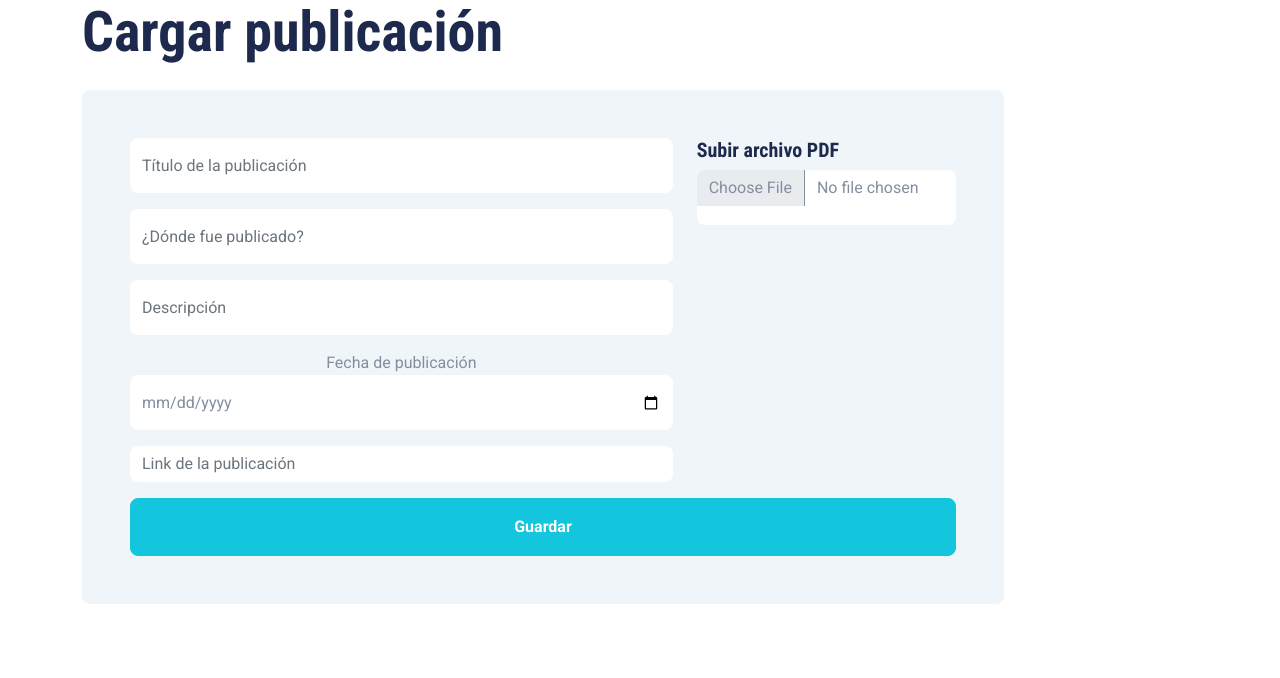
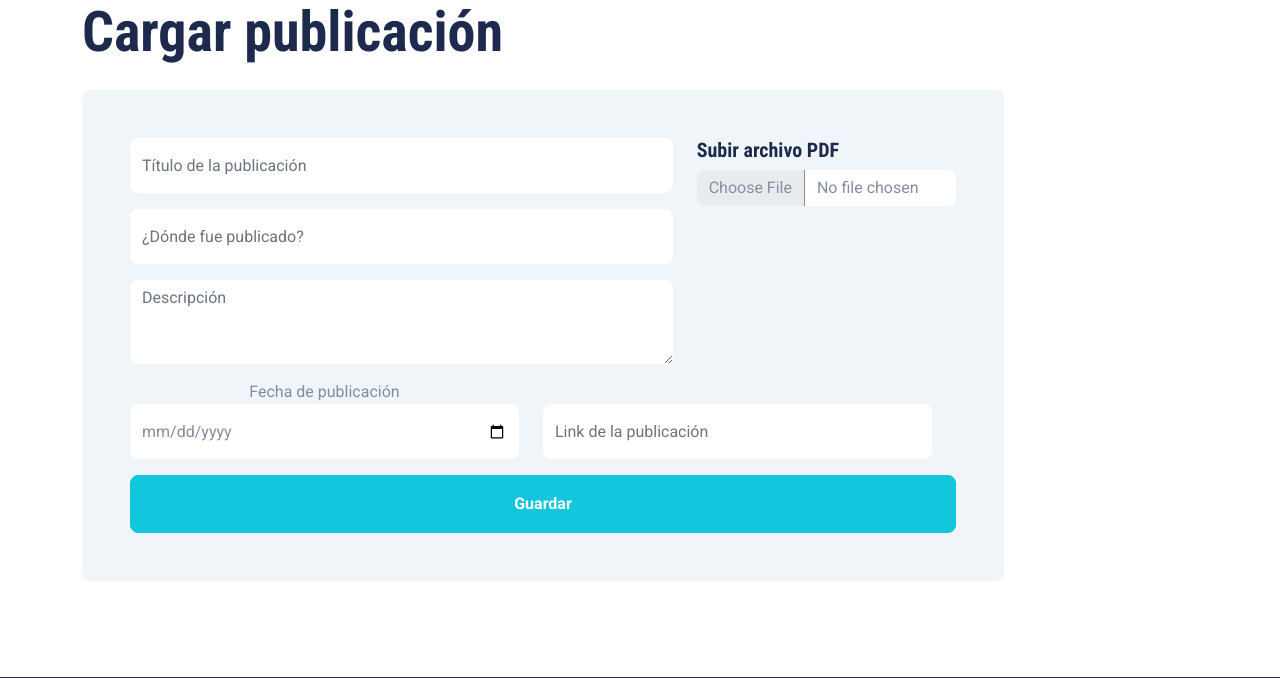
Before and after one commit to kdevivanco/psicoapp, a Flask app: template app/templates/add_publication.html in a window 1280 px wide. Shown: the part 214-892 px from the top of the page. Run offline with Flask 2, Linux system fonts and the light colour scheme; the template is opened without the code that fills it, so the values that code supplies are empty; some libraries are stand-ins or nearby versions.

Commit message:
subir publicaciones y  pdfs funcionagit add .

```diff
--- a/app/templates/add_publication.html
+++ b/app/templates/add_publication.html
@@ -32,22 +32,24 @@
                                             <input required type="text" name="publisher" class="form-control bg-white border-0" placeholder="¿Dónde fue publicado?" style="height: 55px;">
                                         </div>
                                         <div class="col-12 col-sm-12 mb-3">
-                                            <input required type="text" name="publisher" class="form-control bg-white border-0" placeholder="Descripción" style="height: 55px;">
-                                        </div>
-                                        <div class="col-12 col-sm-12 mb-3">
-                                            <label for="date">Fecha de publicación</label>
-                                            <input required type="date" name="publisher" class="form-control bg-white border-0" style="height: 55px;">
-                                        </div>
-                                        <div class="col-12 col-sm-12 mb-3">
-                                            <input name="publication_link" class="form-control bg-white border-0" placeholder="Link de la publicación">
+                                            <textarea required type="text" name="description" class="form-control bg-white border-0" placeholder="Descripción" rows="3"></textarea>
                                         </div>
                                     </div>
                                     <div class="col-4">
                                         <div class="h5 text-start">Subir archivo PDF</div>
                                         <div class="mx-auto" style="width: 100%; max-width: 600px;">
                                             <div class="col-12 col-sm-12">
-                                                <input type="file" name="file" class="form-control bg-white border-0" placeholder="Sube una imagen" style="height: 55px;" required>
+                                                <input type="file" name="file" class="form-control bg-white border-0" placeholder="Sube una imagen" rows="4" required>
                                             </div>
+                                        </div>
+                                    </div>
+                                    <div class="row">
+                                        <div class="col-12 col-md-6 mb-3">
+                                            <label for="date">Fecha de publicación</label>
+                                            <input required type="date" name="date" class="form-control bg-white border-0" style="height: 55px;">
+                                        </div>
+                                        <div class="col-12 col-md-6 mb-3 mt-4">
+                                            <input name="publication_link" class="form-control bg-white border-0"  style="height: 55px;" placeholder="Link de la publicación">
                                         </div>
                                     </div>
                                 </div>
```
Also changed, not shown: app/controllers/publications.py (+14 -10 lines), app/models/publications.py (+15 -19 lines), 1 other file.
